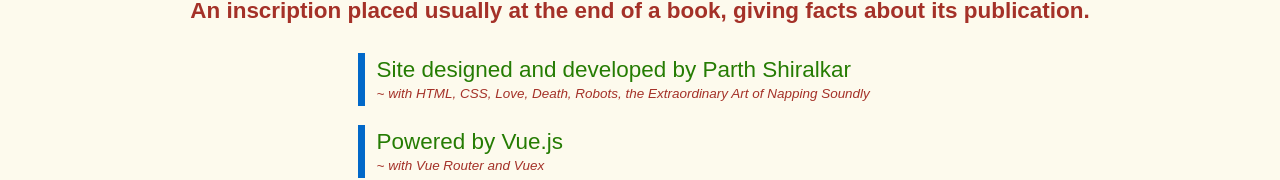
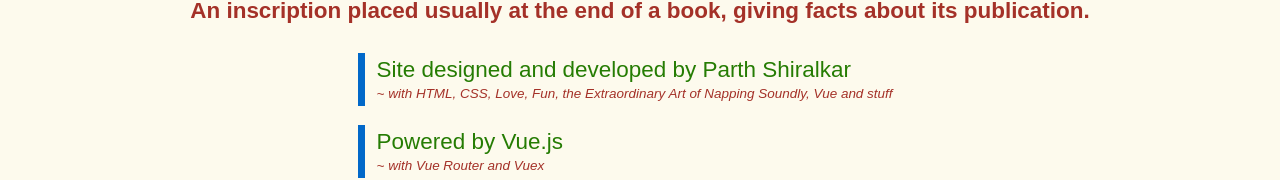
Before and after one commit to partheus/music, a Vue app: page /colophon in a window 1280 px wide. Shown: the part 253-433 px from the top of the page. Built offline with nearby package versions, Linux system fonts and the light colour scheme; a web font is replaced by a local one.

Commit message:
Fix frontmatter content

```diff
--- a/src/views/ColophonPage.vue
+++ b/src/views/ColophonPage.vue
@@ -4,7 +4,7 @@
     <h4>An inscription placed usually at the end of a book, giving facts about its publication.</h4>
     <ul>
       <li>Site designed and developed by Parth Shiralkar
-        <blockquote>~ with HTML, CSS, Love, Death, Robots, the Extraordinary Art of Napping Soundly</blockquote>
+        <blockquote>~ with HTML, CSS, Love, Fun, the Extraordinary Art of Napping Soundly, Vue and stuff</blockquote>
       </li>
       <li>Powered by Vue.js
         <blockquote>~ with Vue Router and Vuex</blockquote>
--- a/src/views/HomePage.vue
+++ b/src/views/HomePage.vue
@@ -8,7 +8,7 @@
       <router-link to="/remixes" title="Remixes">Remixes</router-link>
     </div>
 
-    <p>[a project by <a href="https://parth.ninja" title="Main site of Parth Shiralkar" target="_blank">Parth Shiralkar</a>]</p>
+    <p>[a project by <router-link to="/colophon">Parth Shiralkar</router-link>]</p>
 
     <!-- Other content for Home page -->
   </div>
--- a/src/views/NotFound.vue
+++ b/src/views/NotFound.vue
@@ -1,8 +1,8 @@
 <template>
   <div class="not-found">
-    <h1>404</h1>
+    <h1>404 ERROR</h1>
     <img class="not-found-image" src="@/assets/notfound.png" alt="Not Found"/>
-    That page wasn't found! <router-link to="/">Go Back Home</router-link>
+    That page wasn't found! <router-link to="/">Go Back to Homepage</router-link>
   </div>
 </template>
 
```
